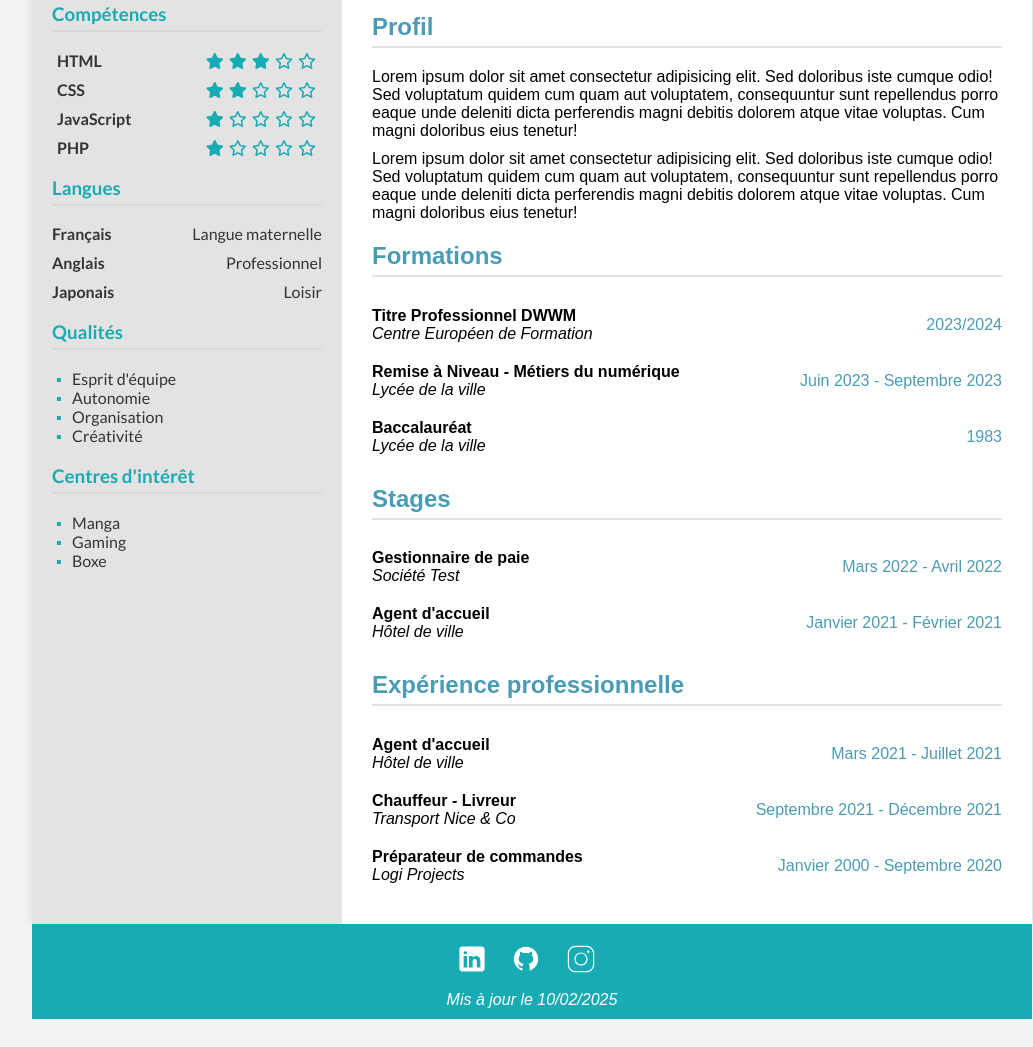
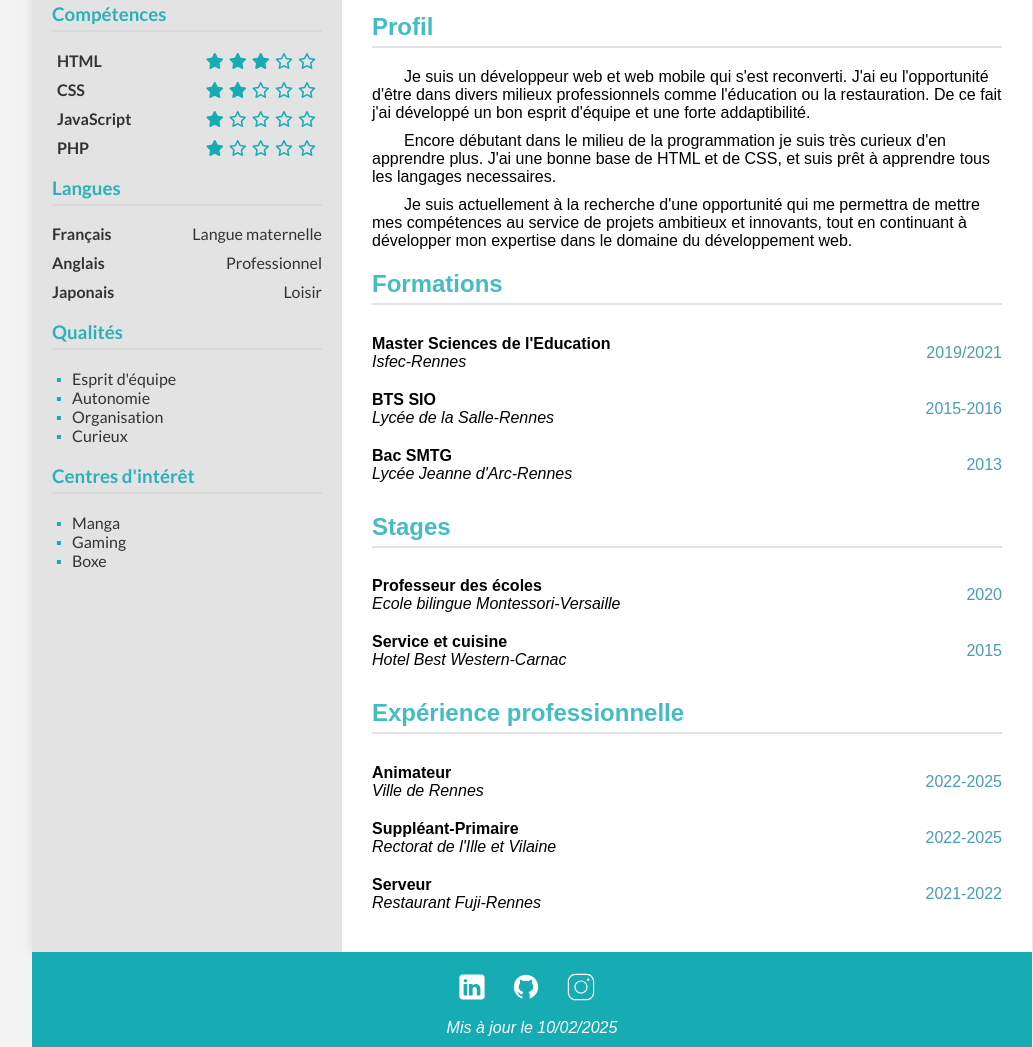
Before and after one commit to onibi95/cv-bilan, a plain HTML site: page index.html in a window 1280 px wide. Shown: the part 237-1284 px from the top of the page, without its empty margins (108-1141 px from the left). Before the commit the page ends 1256 px from the top, so only its background shows below. Drawn offline with Linux system fonts and the light colour scheme.

Commit message:
mise à jour des infos personnels

```diff
--- a/asset/style.css
+++ b/asset/style.css
@@ -27,6 +27,11 @@ header {
     position: relative;
     flex-wrap: wrap;
     margin: auto;
+}
+
+.profil,
+.contact {
+    padding-left: 15%;
 }
 
 .profile-picture {
@@ -81,6 +86,11 @@ img:hover {
     margin: 20px auto;
 }
 
+.profile-section p {
+    text-indent: 2em;
+    text-justify: inter-word;
+}
+
 .container {
     display: flex;
     max-width: 1000px;
@@ -127,7 +137,7 @@ img:hover {
 .interests h3 {
     border-bottom: 2px solid rgba(51, 51, 51, 0.05);
     padding-bottom: 5px;
-    color: #17abb3;
+    color: rgba(23, 171, 179, 0.9);
     font-family: 'Lato', sans-serif;
 }
 
@@ -194,7 +204,7 @@ img:hover {
 }
 
 .content h2 {
-    color: #4a9bb4;
+    color: rgba(23, 171, 179, 0.8);
     border-bottom: 2px solid #e3e3e3;
     padding-bottom: 5px;
 }
--- a/index.html
+++ b/index.html
@@ -14,14 +14,14 @@
         <a href="./image/transparent.png" target="_blank"><img src="./image/transparent.png" alt="Photo de profil"
                 class="profile-picture"></a>
         <div class="profile">
-            <h1>Prénom Nom</h1>
+            <h1>Philippe Meusnier-Delaye</h1>
             <h2>Développeur Web et Web Mobile</h2>
         </div>
         <ul class="contact">
-            <li><a href="mailto:p.meusnierdelaye@gmail.com" style="text-decoration: none;">📧 Mail</a></li>
-            <li><a href="https://www.google.com/maps/place/33+Rue+François+Charles+Oberthur,+35000+Rennes/@48.112044,-1.6652184,17z/data=!3m1!4b1!4m6!3m5!1s0x480ede5214416b9f:0x10126e0829ff4c4e!8m2!3d48.112044!4d-1.6626381!16s%2Fg%2F11c5dfg97q?entry=ttu&g_ep=EgoyMDI1MDIwNS4xIKXMDSoASAFQAw%3D%3D"
+            <li><a href="mailto:monadresse.mail@gmail.com" style="text-decoration: none;">📧 Mail</a></li>
+            <li><a href="https://www.google.fr/maps/place/Tour+Eiffel/@48.8583736,2.291901,16z/data=!3m1!4b1!4m6!3m5!1s0x47e66e2964e34e2d:0x8ddca9ee380ef7e0!8m2!3d48.8583701!4d2.2944813!16zL20vMDJqODE?entry=ttu&g_ep=EgoyMDI1MDIwOS4wIKXMDSoASAFQAw%3D%3D"
                     target="_blank" style="text-decoration: none;">📍 Adresse</a></li>
-            <li><a href="tel:0672914013" style="text-decoration: none;">📞 Téléphone</a></li>
+            <li><a href="tel:0945782333" style="text-decoration: none;">📞 Téléphone</a></li>
             <li>🚗 Permis B</li>
         </ul>
     </header>
@@ -90,7 +90,7 @@
                         <li>Esprit d'équipe</li>
                         <li>Autonomie</li>
                         <li>Organisation</li>
-                        <li>Créativité</li>
+                        <li>Curieux</li>
                     </ul>
                 </div>
                 <div class="interests">
@@ -106,55 +106,58 @@
         <main class="content">
             <section class="profile-section">
                 <h2>Profil</h2>
-                <p> Lorem ipsum dolor sit amet consectetur adipisicing elit. Sed doloribus iste cumque odio! Sed
-                    voluptatum quidem cum quam aut voluptatem, consequuntur sunt repellendus porro eaque unde deleniti
-                    dicta perferendis magni debitis dolorem atque vitae voluptas. Cum magni doloribus eius tenetur!</p>
-                <p> Lorem ipsum dolor sit amet consectetur adipisicing elit. Sed doloribus iste cumque odio! Sed
-                    voluptatum quidem cum quam aut voluptatem, consequuntur sunt repellendus porro eaque unde deleniti
-                    dicta perferendis magni debitis dolorem atque vitae voluptas. Cum magni doloribus eius tenetur!</p>
+                <p> Je suis un développeur web et web mobile qui s'est reconverti. J'ai eu
+                    l'opportunité d'être dans
+                    divers milieux professionnels comme l'éducation ou la restauration. De ce fait j'ai développé un bon
+                    esprit d'équipe et une forte addaptibilité. </p>
+                <p>Encore débutant dans le milieu de la programmation je suis très curieux d'en apprendre plus. J'ai une
+                    bonne base de HTML et de CSS, et suis prêt à apprendre tous les langages necessaires.</p>
+                <p> Je suis actuellement à la recherche d'une opportunité qui me permettra de mettre mes compétences au
+                    service de projets ambitieux et innovants, tout en continuant à développer mon expertise dans le
+                    domaine du développement web.</p>
             </section>
 
             <section class="education">
                 <h2>Formations</h2>
                 <div class="section-item">
-                    <p><strong>Titre Professionnel DWWM</strong><br><em>Centre Européen de Formation</em></p>
-                    <span class="date">2023/2024</span>
+                    <p><strong>Master Sciences de l'Education</strong><br><em>Isfec-Rennes</em></p>
+                    <span class="date">2019/2021</span>
                 </div>
                 <div class="section-item">
-                    <p><strong>Remise à Niveau - Métiers du numérique</strong><br><em>Lycée de la ville</em></p>
-                    <span class="date">Juin 2023 - Septembre 2023</span>
+                    <p><strong>BTS SIO</strong><br><em>Lycée de la Salle-Rennes</em></p>
+                    <span class="date">2015-2016</span>
                 </div>
                 <div class="section-item">
-                    <p><strong>Baccalauréat</strong><br><em>Lycée de la ville</em></p>
-                    <span class="date">1983</span>
+                    <p><strong>Bac SMTG</strong><br><em>Lycée Jeanne d'Arc-Rennes</em></p>
+                    <span class="date">2013</span>
                 </div>
             </section>
 
             <section class="experience">
                 <h2>Stages</h2>
                 <div class="section-item">
-                    <p><strong>Gestionnaire de paie</strong><br><em>Société Test</em></p>
-                    <span class="date">Mars 2022 - Avril 2022</span>
+                    <p><strong>Professeur des écoles</strong><br><em>Ecole bilingue Montessori-Versaille</em></p>
+                    <span class="date">2020</span>
                 </div>
                 <div class="section-item">
-                    <p><strong>Agent d'accueil</strong><br><em>Hôtel de ville</em></p>
-                    <span class="date">Janvier 2021 - Février 2021</span>
+                    <p><strong>Service et cuisine</strong><br><em>Hotel Best Western-Carnac</em></p>
+                    <span class="date">2015</span>
                 </div>
             </section>
 
             <section class="work-experience">
                 <h2>Expérience professionnelle</h2>
                 <div class="section-item">
-                    <p><strong>Agent d'accueil</strong><br><em>Hôtel de ville</em></p>
-                    <span class="date">Mars 2021 - Juillet 2021</span>
+                    <p><strong>Animateur</strong><br><em>Ville de Rennes</em></p>
+                    <span class="date">2022-2025</span>
                 </div>
                 <div class="section-item">
-                    <p><strong>Chauffeur - Livreur</strong><br><em>Transport Nice & Co</em></p>
-                    <span class="date">Septembre 2021 - Décembre 2021</span>
+                    <p><strong>Suppléant-Primaire</strong><br><em>Rectorat de l'Ille et Vilaine</em></p>
+                    <span class="date">2022-2025</span>
                 </div>
                 <div class="section-item">
-                    <p><strong>Préparateur de commandes</strong><br><em>Logi Projects</em></p>
-                    <span class="date">Janvier 2000 - Septembre 2020</span>
+                    <p><strong>Serveur</strong><br><em>Restaurant Fuji-Rennes</em></p>
+                    <span class="date">2021-2022</span>
                 </div>
             </section>
         </main>
```
